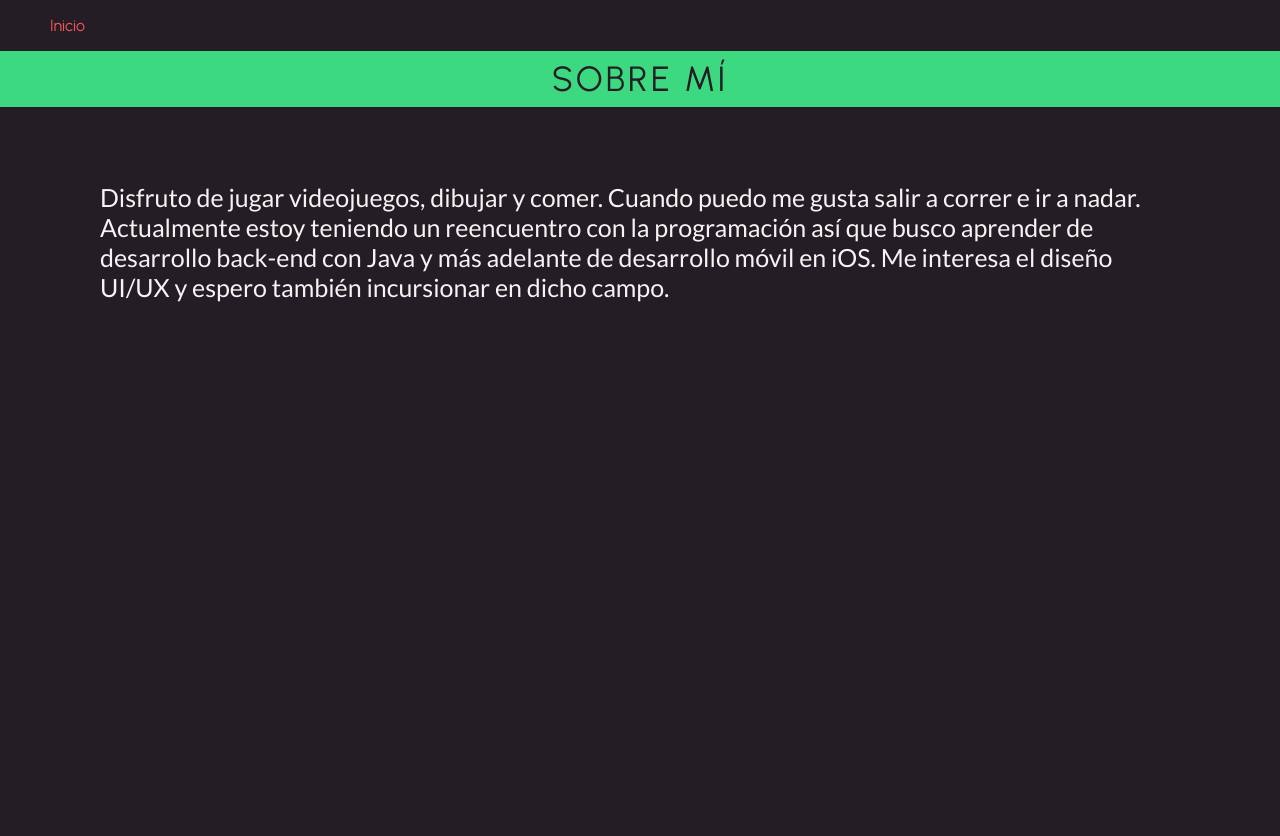
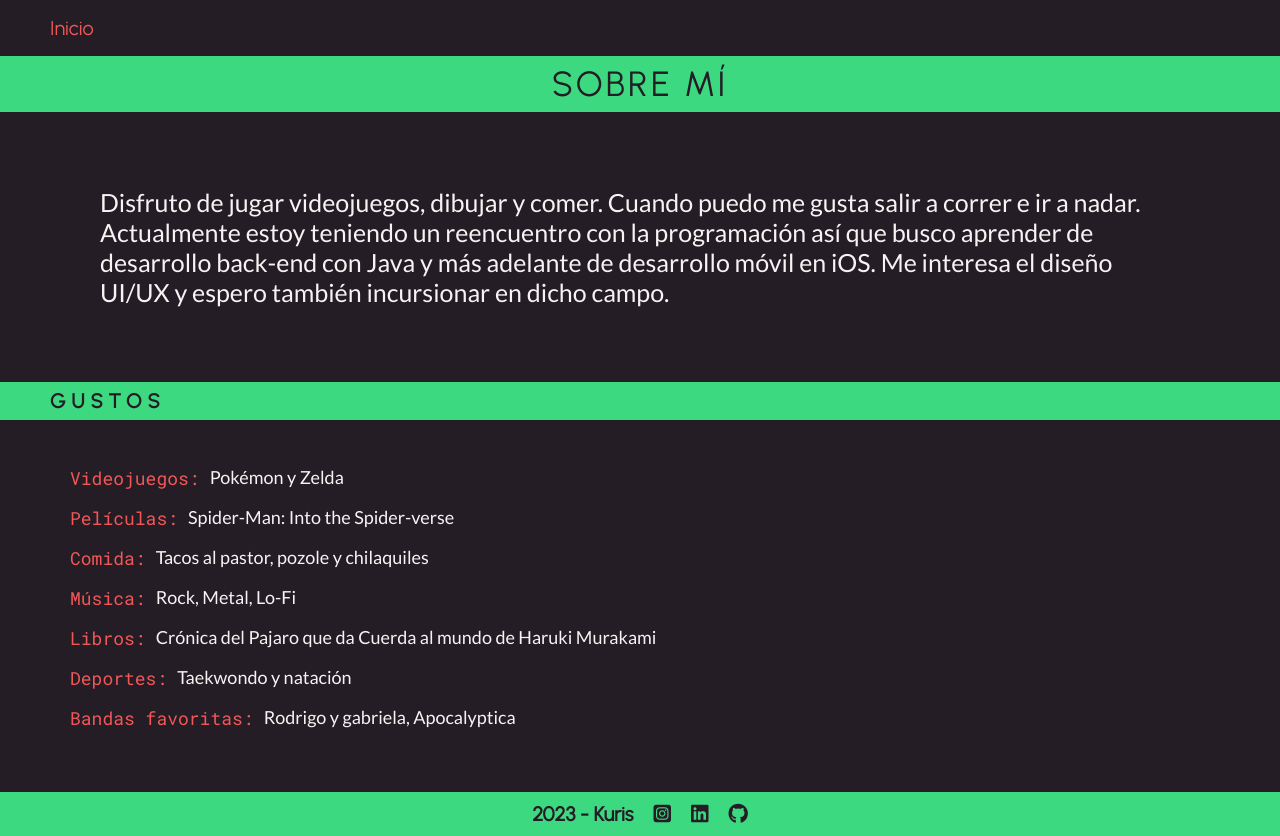
Before and after one commit to ChrisMHM/clase06_CV, a plain HTML site: page sobremi.html in a window 1280 px wide. Before the commit the page ends 800 px from the top, so only its background shows below. Drawn offline with Linux system fonts and the light colour scheme.

Commit message:
Modificaciones en styles y se agregaron clases y texto a sobremi

```diff
--- a/css/styles.css
+++ b/css/styles.css
@@ -43,6 +43,7 @@ ul {
 .enlace {
     text-decoration: none;
     color: #F25757;
+    font-size: 20px;
 }
 
 h2 {
@@ -62,6 +63,7 @@ h2 {
     color: #F25757;
     padding-left: 20px;
     font-family: 'Roboto Mono', monospace;
+    font-size: 18px;
 }
 
 li {
@@ -74,12 +76,18 @@ li {
     padding: 0 10px;
     margin-top: 0;
     font-family: 'Lato', sans-serif;
+    font-size: 18px;
 }
 
 .descrip {
-    padding: 50px 100px 0 100px;
+    padding: 50px 100px 50px 100px;
     font-size: 25px;
     font-family: 'Lato', sans-serif;
+}
+
+.lista-contenido {
+    padding-top: 30px;
+    padding-bottom: 30px;
 }
 
 .footer {
--- a/sobremi.html
+++ b/sobremi.html
@@ -7,6 +7,7 @@
     <link rel="preconnect" href="https://fonts.googleapis.com">
     <link rel="preconnect" href="https://fonts.gstatic.com" crossorigin>
     <link href="https://fonts.googleapis.com/css2?family=Lato&family=Roboto+Mono&family=Urbanist&display=swap" rel="stylesheet">
+    <script src="https://kit.fontawesome.com/6928a393ae.js" crossorigin="anonymous"></script>
     <title>Sobre mí</title>
 </head>
 <body>
@@ -19,13 +20,31 @@
             </ul>
         </nav>
     </header>
-    <article>
+    <main>
         <section>
             <h1>Sobre mí</h1>
             <p class="descrip">
                 Disfruto de jugar videojuegos, dibujar y comer. Cuando puedo me gusta salir a correr e ir a nadar. Actualmente estoy teniendo un reencuentro con la programación así que busco aprender de desarrollo back-end con Java y más adelante de desarrollo móvil en iOS. Me interesa el diseño UI/UX y espero también incursionar en dicho campo.
             </p>
+            <h2>Gustos</h2>
+            <ul class="lista-contenido">
+                <li><span class="dato">Videojuegos:</span> <p class="contenido">Pokémon y Zelda</p></li>
+                <li><span class="dato">Películas:</span> <p class="contenido">Spider-Man: Into the Spider-verse</p></li>
+                <li><span class="dato">Comida:</span> <p class="contenido">Tacos al pastor, pozole y chilaquiles</p></li>
+                <li><span class="dato">Música:</span> <p class="contenido">Rock, Metal, Lo-Fi</p></li>
+                <li><span class="dato">Libros:</span> <p class="contenido">Crónica del Pajaro que da Cuerda al mundo de Haruki Murakami</p></li>
+                <li><span class="dato">Deportes:</span><p class="contenido"> Taekwondo y natación</p></li>
+                <li><span class="dato">Bandas favoritas:</span><p class="contenido"> Rodrigo y gabriela, Apocalyptica</p></li>
+            </ul>
         </section>
-    </article>
+    </main>
+    <footer>
+        <section class="footer">
+            <span>2023 - Kuris</span>
+            <span><a href="https://www.instagram.com/kurisuteian/"><i class="fa-brands fa-square-instagram"></i></a></span>
+            <span><a href="https://www.linkedin.com/in/chrismhm/"><i class="fa-brands fa-linkedin"></i></a></span>
+            <span><a href="https://github.com/ChrisMHM"><i class="fa-brands fa-github"></i></a></span>
+        </section>
+    </footer>
 </body>
 </html>
```
Also changed, not shown: index.html (+4 -3 lines).
